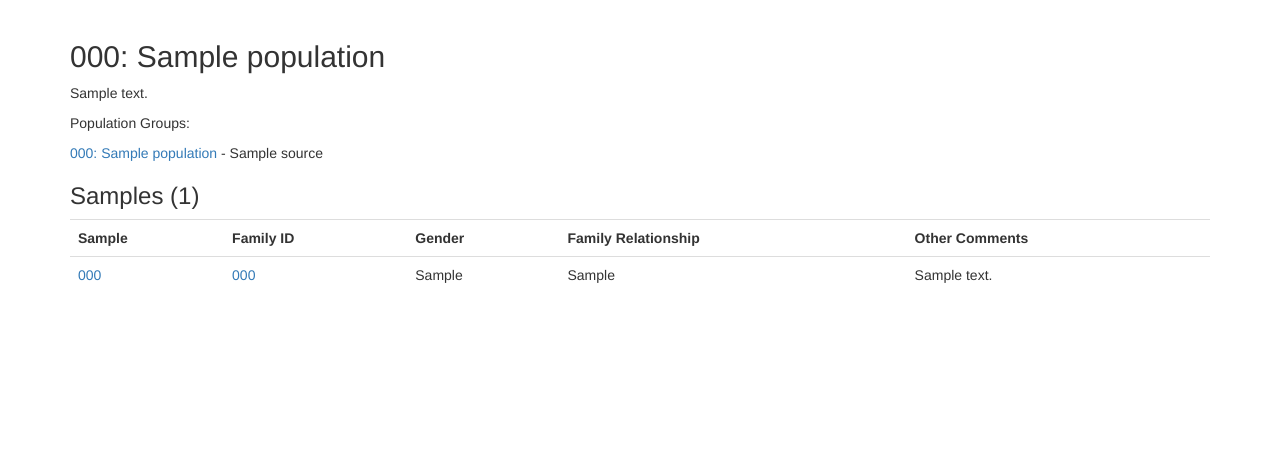
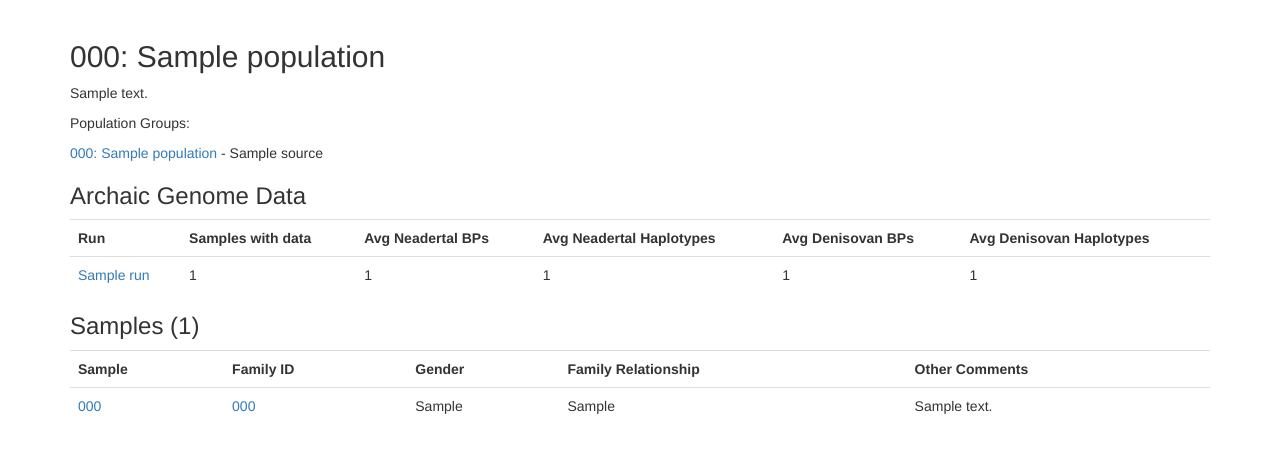
Before and after one commit to troycomi/archaic_genome_data_browser, a Flask app: page /population/1 in a window 1280 px wide. Shown: the part 52-505 px from the top of the page. Run offline with Flask 2, Linux system fonts and the light colour scheme; tables that the repository leaves empty hold one stand-in row (values such as "Sample post"); some libraries are stand-ins or nearby versions.

Commit message:
Add avg bp and haplotype stats for populations

```diff
--- a/archaic_genome_data_browser/models.py
+++ b/archaic_genome_data_browser/models.py
@@ -45,12 +45,36 @@ class Population(db.Model):
         correlate_except(Sample)
     )
 
-    def samples_with_data_from_run(self, archaic_analysis_run_id):
+    @property
+    def archaic_analysis_runs(self):
+        return ArchaicAnalysisRun.query.\
+            join(ArchaicGenomeData).join(Sample).join(Population).\
+            filter(Population.id == self.id).all()
+
+    def archaic_genome_data_for_run_query(self, archaic_analysis_run_id):
+        return ArchaicGenomeData.query.join(ArchaicAnalysisRun).\
+            join(Sample).join(Population).filter(Population.id == self.id).\
+            filter(ArchaicAnalysisRun.id == archaic_analysis_run_id)
+
+    def archaic_genome_data_for_run(self, archaic_analysis_run_id):
+        return self.archaic_genome_data_for_run_query(
+            archaic_analysis_run_id=archaic_analysis_run_id).all()
+
+    def samples_with_data_for_run_query(self, archaic_analysis_run_id):
         return Sample.query.join(ArchaicGenomeData).\
             join(ArchaicAnalysisRun).\
             join(Population).\
             filter(ArchaicAnalysisRun.id == archaic_analysis_run_id).\
-            filter(Population.id == self.id).all()
+            filter(Population.id == self.id)
+
+    def samples_with_data_for_run(self, archaic_analysis_run_id):
+        return self.samples_with_data_for_run_query(
+            archaic_analysis_run_id=archaic_analysis_run_id).all()
+
+    def avg_archaic_genome_stats(self, archaic_analysis_run_id):
+        stmt = self.archaic_genome_data_for_run_query(
+            archaic_analysis_run_id).subquery()
+        return archaic_genome_stats_avg(stmt)
 
     def __repr__(self):
         return '<Population {}>'.format(self.code)
@@ -217,3 +241,16 @@ def get_one_or_create(session, model, create_method='',
         except IntegrityError:
             session.rollback()
             return session.query(model).filter_by(**kwargs).one(), False
+
+
+def archaic_genome_stats_avg(stmt):
+    '''Return avg archaic genome stats for genome data in stmt subquery'''
+    return db.session.query(func.avg(ArchaicGenomeData.neandertal_bp).
+                            label('neandertal_bp_avg'),
+                            func.avg(ArchaicGenomeData.denisovan_bp).
+                            label('denisovan_bp_avg'),
+                            func.avg(ArchaicGenomeData.neandertal_haplotypes).
+                            label('neandertal_haplotypes_avg'),
+                            func.avg(ArchaicGenomeData.denisovan_haplotypes).
+                            label('denisovan_haplotypes_avg')).\
+        join(stmt, ArchaicGenomeData.id == stmt.c.id).one()
--- a/archaic_genome_data_browser/templates/population.html
+++ b/archaic_genome_data_browser/templates/population.html
@@ -8,6 +8,30 @@
             <p><a href="{{ url_for('main.super_population', id=super_population.id) }}">
                 {{ super_population.code }}: {{ super_population.name }}</a> - {{ super_population.data_source.name }}</p>
         {% endfor %}
+
+    <h3>Archaic Genome Data</h3>
+    <table class="table table-hover">
+        <tr>
+            <th>Run</th>
+            <th>Samples with data</th>
+            <th>Avg Neadertal BPs</th>
+            <th>Avg Neadertal Haplotypes</th>
+            <th>Avg Denisovan BPs</th>
+            <th>Avg Denisovan Haplotypes</th>
+        </tr>
+        {% for archaic_analysis_run in population.archaic_analysis_runs %}
+        {% set avg_archaic_genome_stats = population.avg_archaic_genome_stats(archaic_analysis_run.id) %}
+            <tr>
+                <td><a href="{{ url_for('main.archaic_analysis_run', id=archaic_analysis_run.id) }}">{{ archaic_analysis_run.name }}</a></td>
+                <td>{{ population.samples_with_data_for_run(archaic_analysis_run.id) |  length }}</td>
+                <td>{% if avg_archaic_genome_stats['neandertal_bp_avg'] %}{{ "{:,.0f}".format(avg_archaic_genome_stats['neandertal_bp_avg']) }}{% endif %}</td>
+                <td>{% if avg_archaic_genome_stats['neandertal_haplotypes_avg'] %}{{ "{:,.0f}".format(avg_archaic_genome_stats['neandertal_haplotypes_avg']) }}{% endif %}</td>
+                <td>{% if avg_archaic_genome_stats['denisovan_bp_avg'] %}{{ "{:,.0f}".format(avg_archaic_genome_stats['denisovan_bp_avg']) }}{% endif %}</td>
+                <td>{% if avg_archaic_genome_stats['denisovan_haplotypes_avg'] %}{{ "{:,.0f}".format(avg_archaic_genome_stats['denisovan_haplotypes_avg']) }}{% endif %}</td>
+            </tr>
+        {% endfor %}
+    </table>
+
     <h3>Samples ({{ population.sample_count }})</h3>
     <table class="table table-hover">
         <tr>
```
Also changed, not shown: archaic_genome_data_browser/templates/archaic_analysis_run.html (+10 -1 lines), archaic_genome_data_browser/templates/sample.html (+4 -4 lines).
